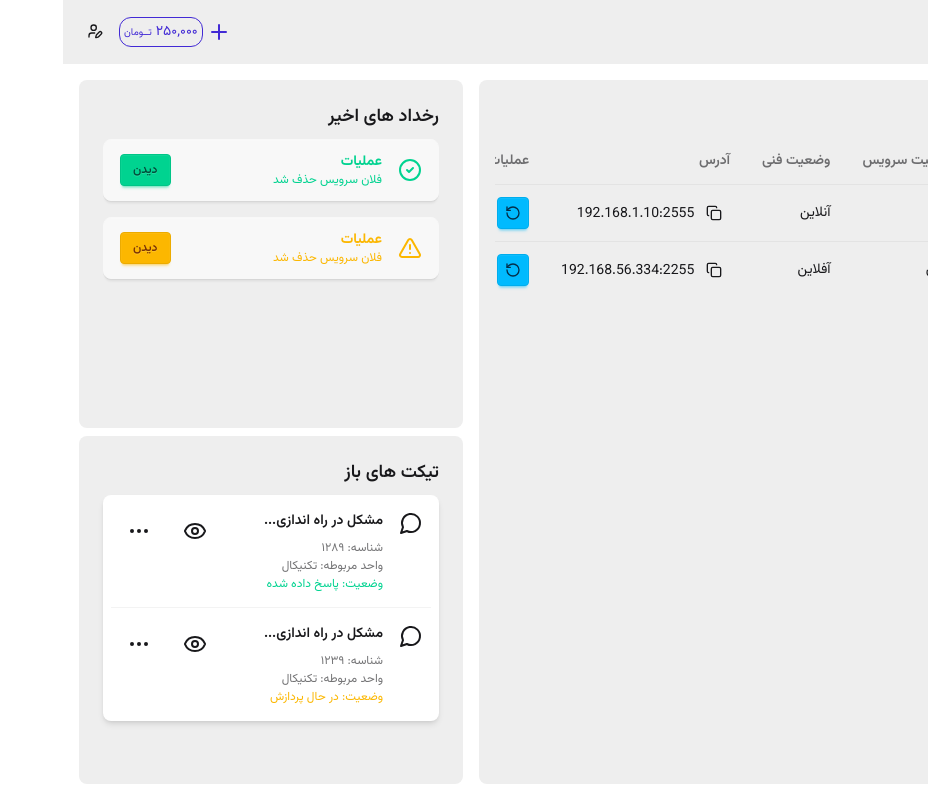
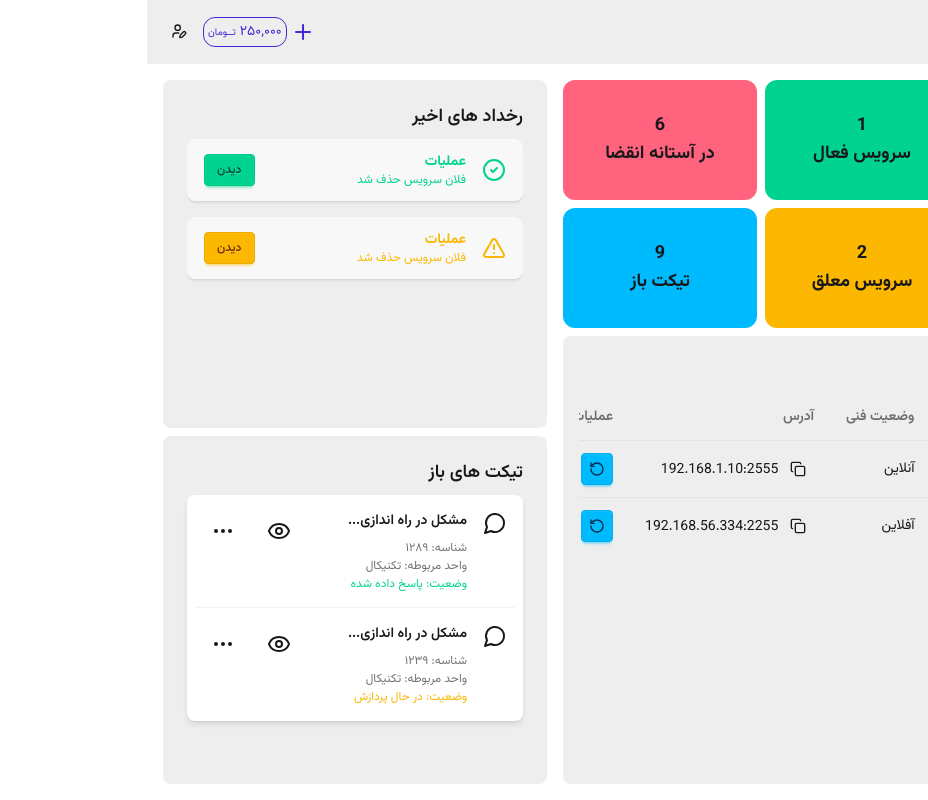
Before and after one commit to amir-reza-bijandi/tea-speak, a SvelteKit app: page /admin in a window 1280 px wide. Shown: the whole page, without its empty margins (352-1280 px from the left). Built offline with nearby package versions, Linux system fonts and the light colour scheme.

Commit message:
feat: Build announcement component

```diff
--- a/src/routes/admin/+page.svelte
+++ b/src/routes/admin/+page.svelte
@@ -1,12 +1,17 @@
 <script>
+	import Announcement from './_lib/components/announcement.svelte';
+	import Factor from './_lib/components/factor.svelte';
 	import OpenTickets from './_lib/components/open-tickets.svelte';
 	import ReceentActivities from './_lib/components/receent-activities.svelte';
 	import ServicesTable from './_lib/components/services-table.svelte';
 </script>
 
 <div class="grid h-full grid-cols-[1fr_auto] gap-4 p-4">
-	<div class="grid grid-rows-[auto_1fr]">
-		<div></div>
+	<div class="grid grid-rows-[auto_1fr] gap-2">
+		<div class="flex">
+			<Factor />
+			<Announcement />
+		</div>
 		<div class="relative">
 			<ServicesTable />
 		</div>
--- /dev/null
+++ b/src/routes/admin/_lib/components/announcement.svelte
@@ -0,0 +1,60 @@
+<script lang="ts">
+	type Announcement = {
+		title: Type;
+		subtitle: string;
+		type: Type;
+	};
+
+	type Type = 'active' | 'ticket' | 'suspended' | 'expire';
+
+	const ANNOUNCEMENT_LABEL_MAP: Record<Type, string> = {
+		active: 'سرویس فعال',
+		expire: 'در آستانه انقضا',
+		ticket: 'تیکت باز',
+		suspended: 'سرویس معلق'
+	};
+
+	const ANNOUNCEMENT_CLASS_MAP: Record<Type, string> = {
+		active: 'bg-success',
+		expire: 'bg-error',
+		suspended: 'bg-warning',
+		ticket: 'bg-info'
+	};
+
+	const ANNOUNCEMENTS: Announcement[] = [
+		{
+			title: 'active',
+			subtitle: '1',
+			type: 'active'
+		},
+		{
+			title: 'expire',
+			subtitle: '6',
+			type: 'expire'
+		},
+		{
+			title: 'suspended',
+			subtitle: '2',
+			type: 'suspended'
+		},
+		{
+			title: 'ticket',
+			subtitle: '9',
+			type: 'ticket'
+		}
+	];
+</script>
+
+<ul class="grid h-fit w-full grid-cols-2 grid-rows-2 gap-2">
+	{#each ANNOUNCEMENTS as { subtitle, title, type }}
+		<li
+			class={[
+				'flex flex-col items-center rounded-xl py-8 text-lg font-bold',
+				ANNOUNCEMENT_CLASS_MAP[type]
+			]}
+		>
+			<span>{subtitle}</span>
+			<span>{ANNOUNCEMENT_LABEL_MAP[title]}</span>
+		</li>
+	{/each}
+</ul>
--- /dev/null
+++ b/src/routes/admin/_lib/components/factor.svelte
@@ -0,0 +1,12 @@
+<script>
+	import { toPersianNumber } from '$lib/utilities/to-persian-number';
+</script>
+
+<div class="w-full">
+	<div></div>
+	<div class="flex flex-col items-center rounded-xl border">
+		<span>موجودی فعلی</span>
+		<span>{toPersianNumber('250,000')}</span>
+		<button class="btn btn-info">افزایش</button>
+	</div>
+</div>
```
